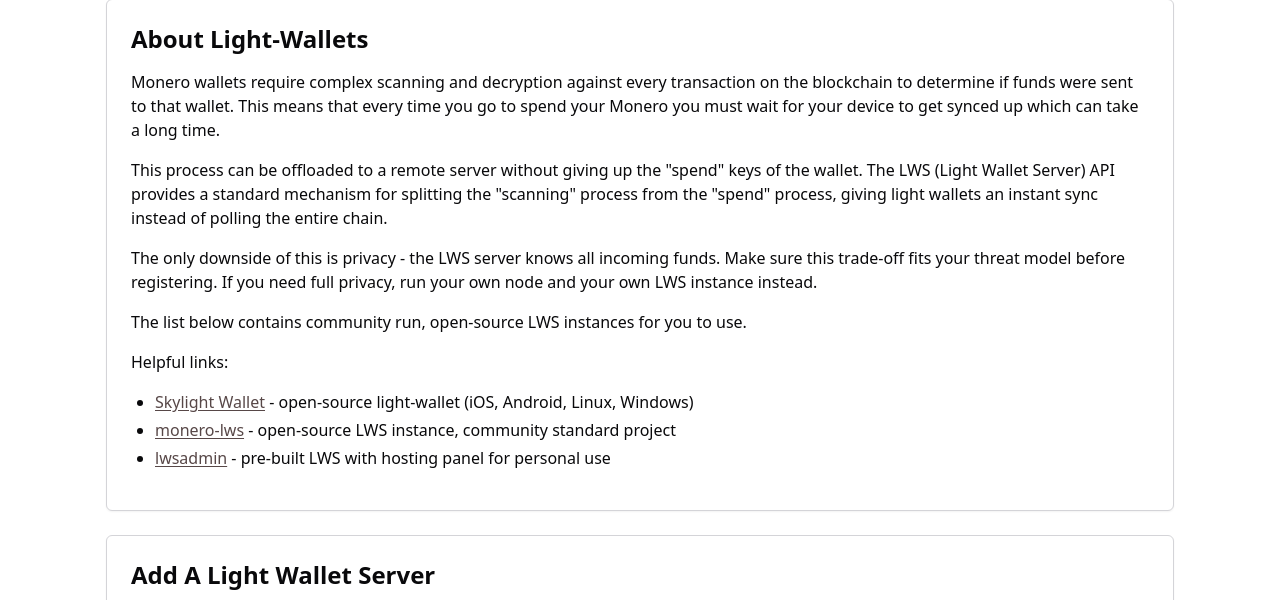
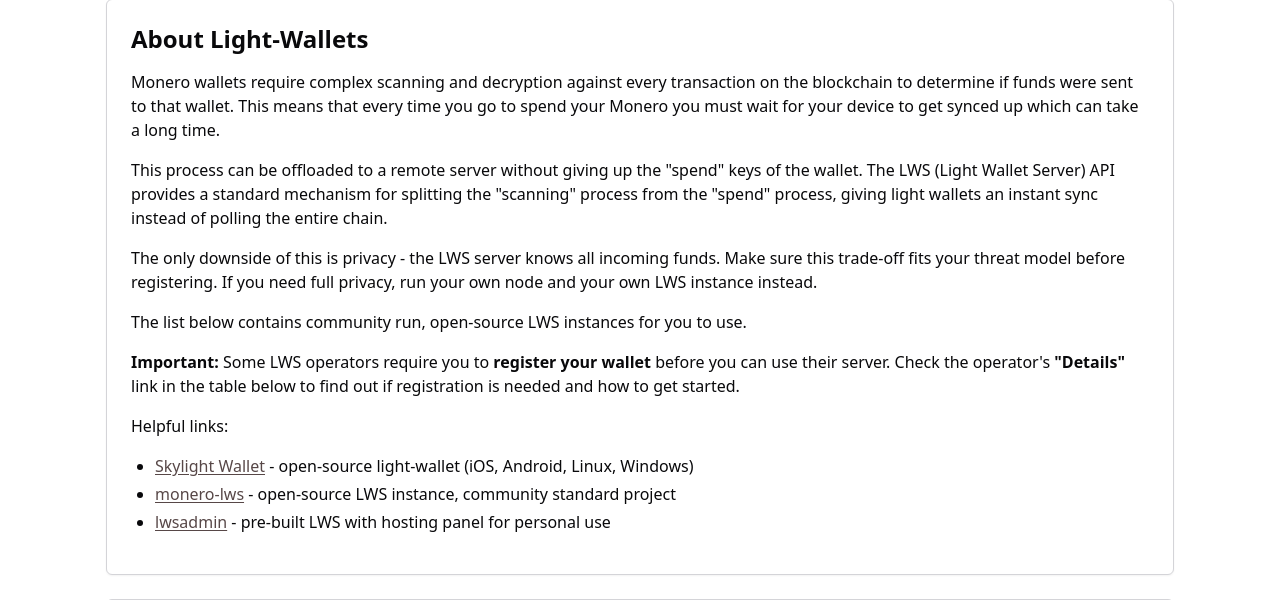
Before and after one commit to lalanza808/monero.fail, a Flask app: page /lws in a window 1280 px wide. Shown: the part 242-842 px from the top of the page. Run offline with Flask 2, Linux system fonts and the light colour scheme.

Commit message:
clarify lws registration

```diff
--- a/xmrnodes/templates/lws.html
+++ b/xmrnodes/templates/lws.html
@@ -22,6 +22,11 @@
     </p>
     <p>
       The list below contains community run, open-source LWS instances for you to use.
+    </p>
+    <p>
+      <strong>Important:</strong> Some LWS operators require you to <strong>register your wallet</strong>
+      before you can use their server. Check the operator's <strong>"Details"</strong> link in the table
+      below to find out if registration is needed and how to get started.
     </p>
     <p>
       Helpful links:
@@ -107,6 +112,7 @@
             <th>Type</th>
             <th>URL</th>
             <th>Operator</th>
+            <th>Details</th>
             <th>Version</th>
             <th>Monero</th>
             <th>Height</th>
@@ -130,9 +136,12 @@
               <span class="address">{{ server.url }}</span>
             </td>
             <td>
-              <a href="{{ server.details_url }}" target="_blank" class="inline">
-                {{ server.contact }}
-                <img src="/static/images/open-link.svg" height="14px" alt="Open">
+              {{ server.contact }}
+            </td>
+            <td>
+              <a href="{{ server.details_url }}" target="_blank" class="button outline" style="padding: 0.25rem 0.5rem; font-size: 0.85em; white-space: nowrap;">
+                Details
+                <img src="/static/images/open-link.svg" height="12px" alt="Open">
               </a>
             </td>
             <td>{{ server.server_version or "?" }}</td>
```
